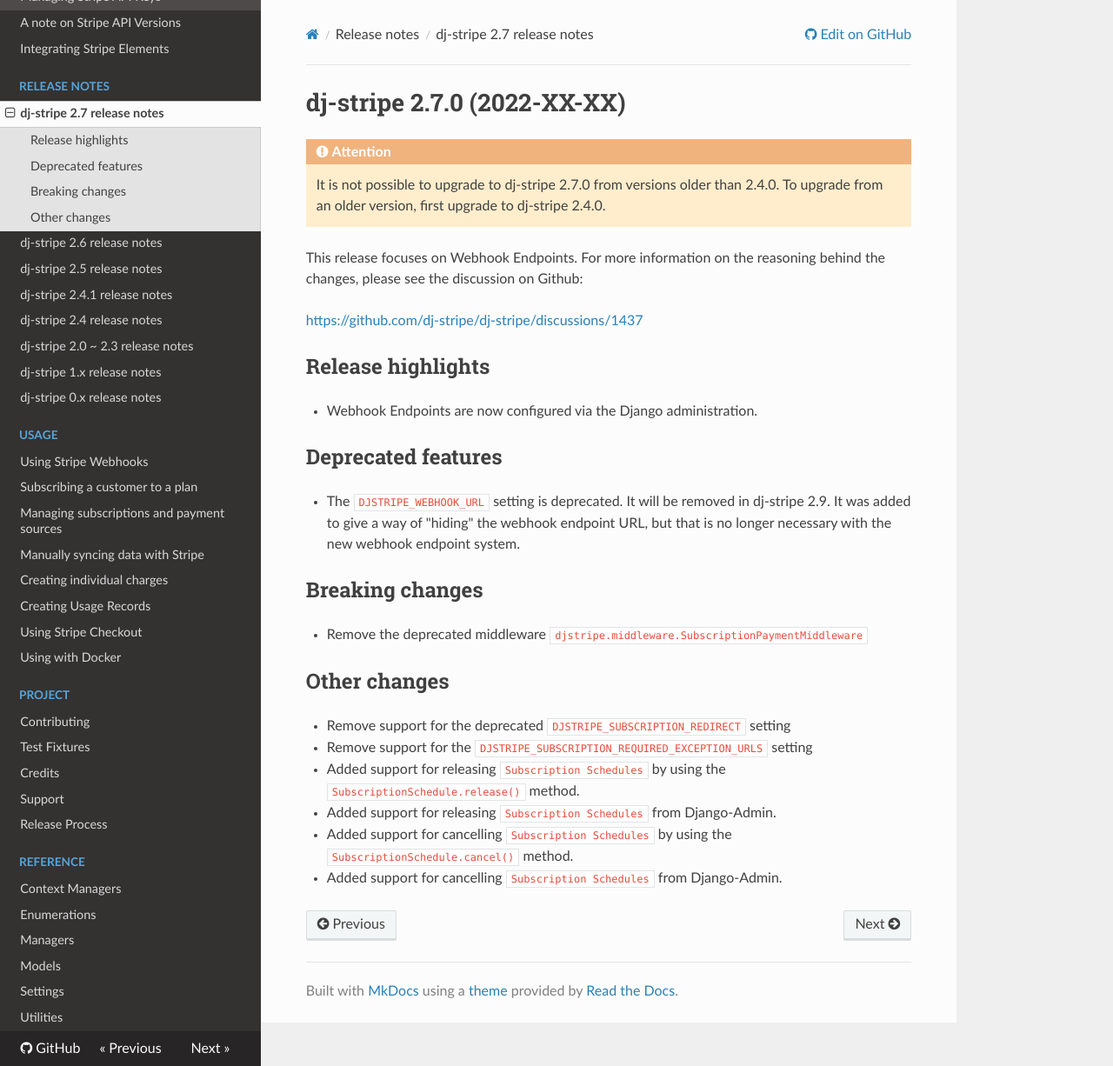
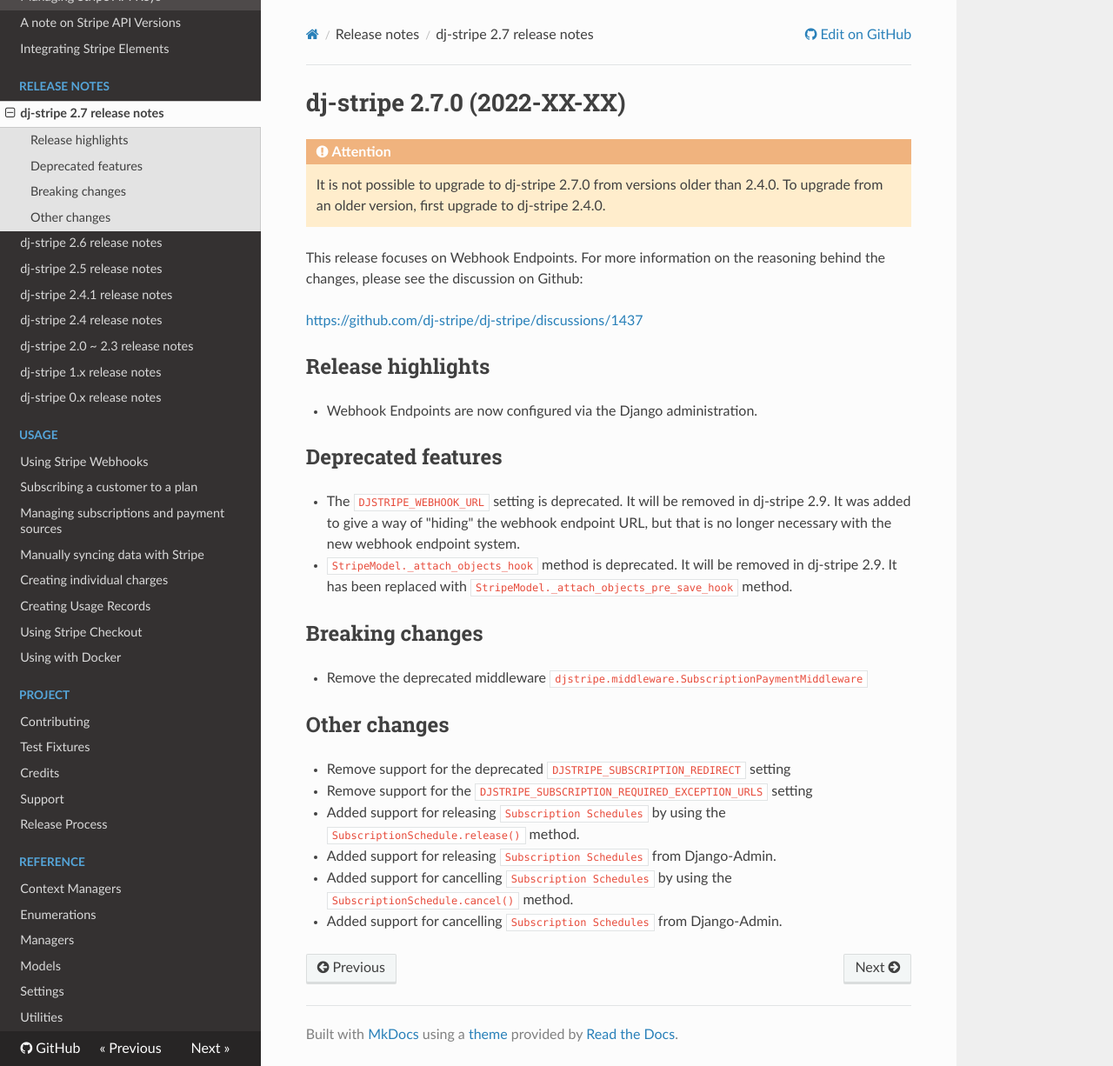
Before and after one commit to dj-stripe/dj-stripe, an MkDocs documentation site: the page built from docs/history/2_7_0.md, in a window 1280 px wide and 1226 px high. Shown: the whole window at 87% size. Built offline with MkDocs 1.6.1, drawn with Linux system fonts in a browser that asks for light colours; nearby versions of some CDN libraries.

Commit message:
Updated release docs to indicate this upcoming Deprecation

```diff
--- a/docs/history/2_7_0.md
+++ b/docs/history/2_7_0.md
@@ -19,6 +19,8 @@
 -   The `DJSTRIPE_WEBHOOK_URL` setting is deprecated. It will be removed in dj-stripe
     2.9. It was added to give a way of "hiding" the webhook endpoint URL, but that is no
     longer necessary with the new webhook endpoint system.
+-   `StripeModel._attach_objects_hook` method is deprecated. It will be
+removed in dj-stripe 2.9. It has been replaced with  `StripeModel._attach_objects_pre_save_hook` method.
 
 ## Breaking changes
 
```
